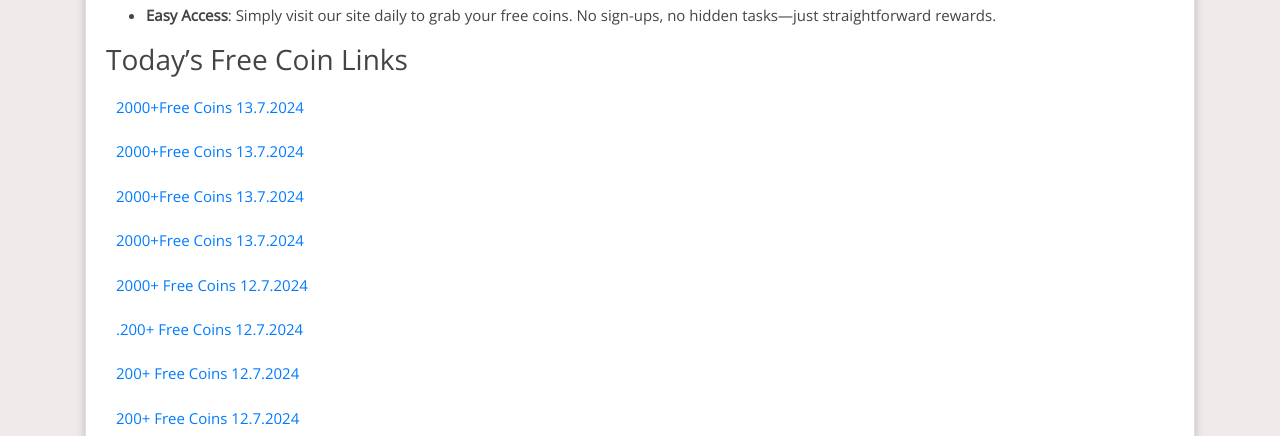
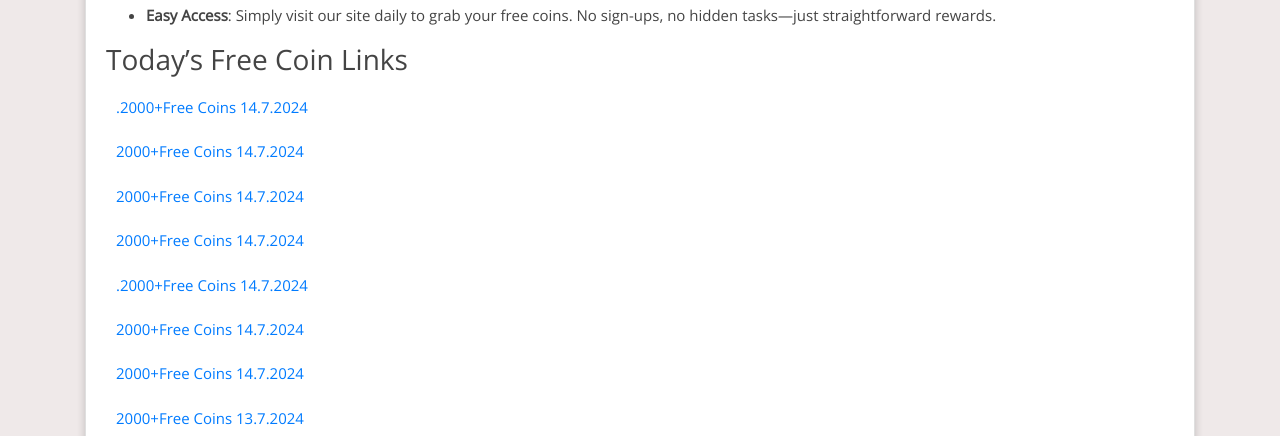
Before and after one commit to Prollad99/bs-net, a Jekyll site: the page built from _posts/2024-06-29-slotomania.md, in a window 1280 px wide and 900 px high. Shown: the part 461-897 px from the top of the window. Built offline with Jekyll 4.4.1, drawn with Linux system fonts in a browser that asks for light colours; nearby versions of some CDN libraries; comment, search, counter and statistics services are not loaded.

Commit message:
Update slotomania reward links

```diff
--- a/_includes/slotomania.html
+++ b/_includes/slotomania.html
@@ -1,4 +1,11 @@
 <html><body><div class="reward"><ul>
+<li><a href="https://api.playtika.com/redirector/?coupon_token=1_3_1720825200222_5e45jw45">.2000+free coins 14.7.2024</a></li>
+<li><a href="https://api.playtika.com/redirector/?coupon_token=1_3_1720738800182_ym0n6ejj">2000+free coins 14.7.2024</a></li>
+<li><a href="https://api.playtika.com/redirector/?coupon_token=1_3_1720682255335_ropmy3pp">2000+free coins 14.7.2024</a></li>
+<li><a href="https://api.playtika.com/redirector/?coupon_token=1_3_1720727307406_0z2yl0gw">2000+free coins 14.7.2024</a></li>
+<li><a href="https://api.playtika.com/redirector/?coupon_token=1_3_1719495726496_89j5kwyx">.2000+free coins 14.7.2024</a></li>
+<li><a href="https://api.playtika.com/redirector/?coupon_token=1_3_1719491954939_nerj0op6">2000+free coins 14.7.2024</a></li>
+<li><a href="https://api.playtika.com/redirector/?coupon_token=1_3_1720899000190_opw7gxjy">2000+free coins 14.7.2024</a></li>
 <li><a href="https://api.playtika.com/redirector/?coupon_token=1_3_1720738800265_rop43pl9">2000+free coins 13.7.2024</a></li>
 <li><a href="https://api.playtika.com/redirector/?coupon_token=1_3_1719738358684_oy0j830r">2000+free coins 13.7.2024</a></li>
 <li><a href="https://api.playtika.com/redirector/?coupon_token=1_3_1720727035418_jodgogdj">2000+free coins 13.7.2024</a></li>
```
Also changed, not shown: links-json/slotomania.json (+28 -0 lines).
